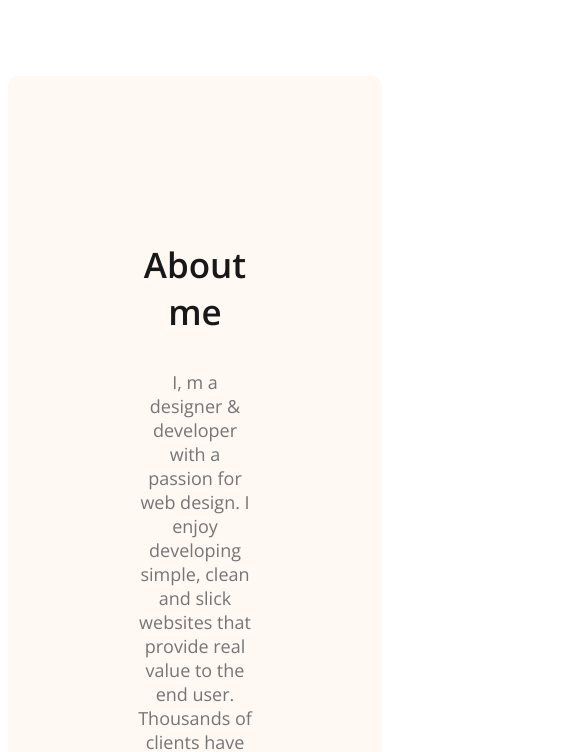
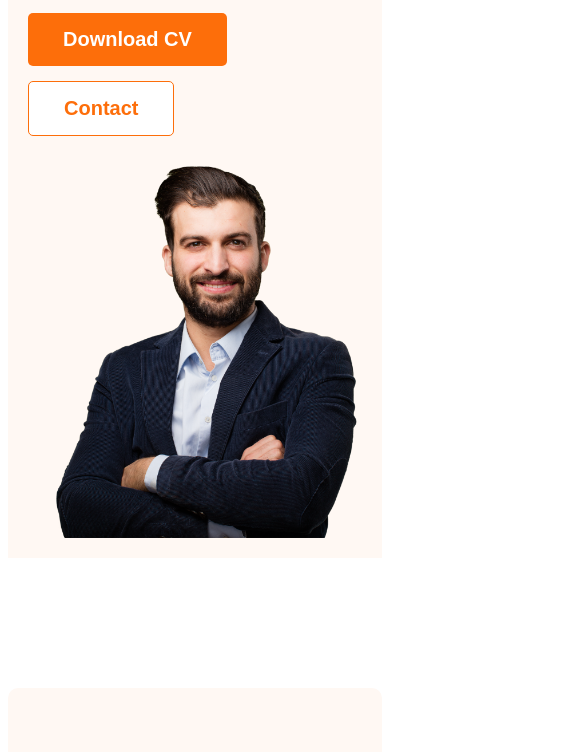
Before and after one commit to FazleRifat/new-git, a plain HTML site: page index.html in a window 390 px wide. Shown: the part 858-1610 px from the top of the page, 585 px wide, since content can reach past the window. Drawn offline with nearby package versions, Linux system fonts and the light colour scheme.

Commit message:
responsive

```diff
--- a/style.css
+++ b/style.css
@@ -231,12 +231,28 @@ footer{
 /* responsive */
 /* small device */
 @media screen and (max-width:576px) {
-    .skill-container,.resume-container, footer{
+    .header{
+        background-image: none;
+    }
+    .banner .profile-pic{
+        width: 100%;
+    }
+    .banner,.skill-container,.resume-container,.info-container,nav, footer, nav >ul{
         flex-direction: column;
+    }
+    .about{
+        padding: 60px;
     }
     p{
         flex-wrap: wrap;
     }
+    .primary-btn{
+        margin-bottom: 15px;
+    }
+    nav>ul{
+        gap: 20px;
+    }
+    .banner,
     #what-i-do{
         padding: 20px;
     }
```
